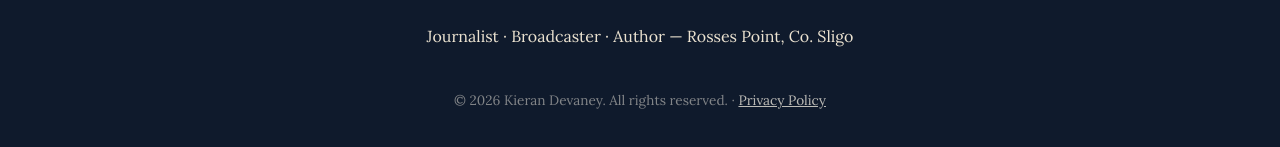
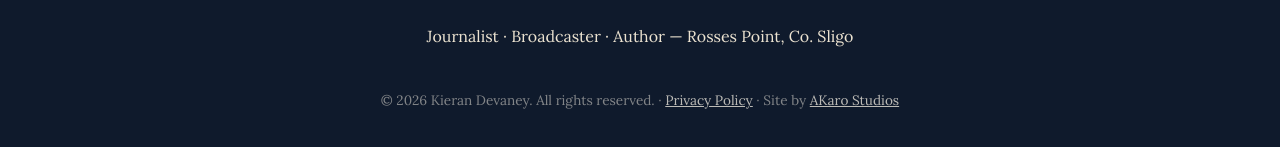
Before and after one commit to kevinr20041/KieranDevaney, a plain HTML site: page index.html in a window 1280 px wide. Shown: the part 6867-7014 px from the top of the page. Drawn offline with nearby package versions, Linux system fonts and the light colour scheme; a web font is replaced by a local one.

Commit message:
Add "Site by AKaro Studios" credit link to footer
Standard agency attribution, linking back to akarostudios.com. Also
serves as a genuine backlink/citation as part of AKaro Studios'
ongoing SEO work.

Co-Authored-By: Claude Sonnet 5 <noreply@anthropic.com>

```diff
--- a/index.html
+++ b/index.html
@@ -289,7 +289,7 @@
       <span class="brand-name">Kieran Devaney</span>
     </div>
     <p>Journalist &middot; Broadcaster &middot; Author — Rosses Point, Co. Sligo</p>
-    <p class="footer-copy">&copy; <span id="year"></span> Kieran Devaney. All rights reserved. &middot; <a href="privacy.html">Privacy Policy</a></p>
+    <p class="footer-copy">&copy; <span id="year"></span> Kieran Devaney. All rights reserved. &middot; <a href="privacy.html">Privacy Policy</a> &middot; Site by <a href="https://akarostudios.com" target="_blank" rel="noopener">AKaro Studios</a></p>
   </div>
 </footer>
 
```
Also changed, not shown: privacy.html (+1 -1 lines).
